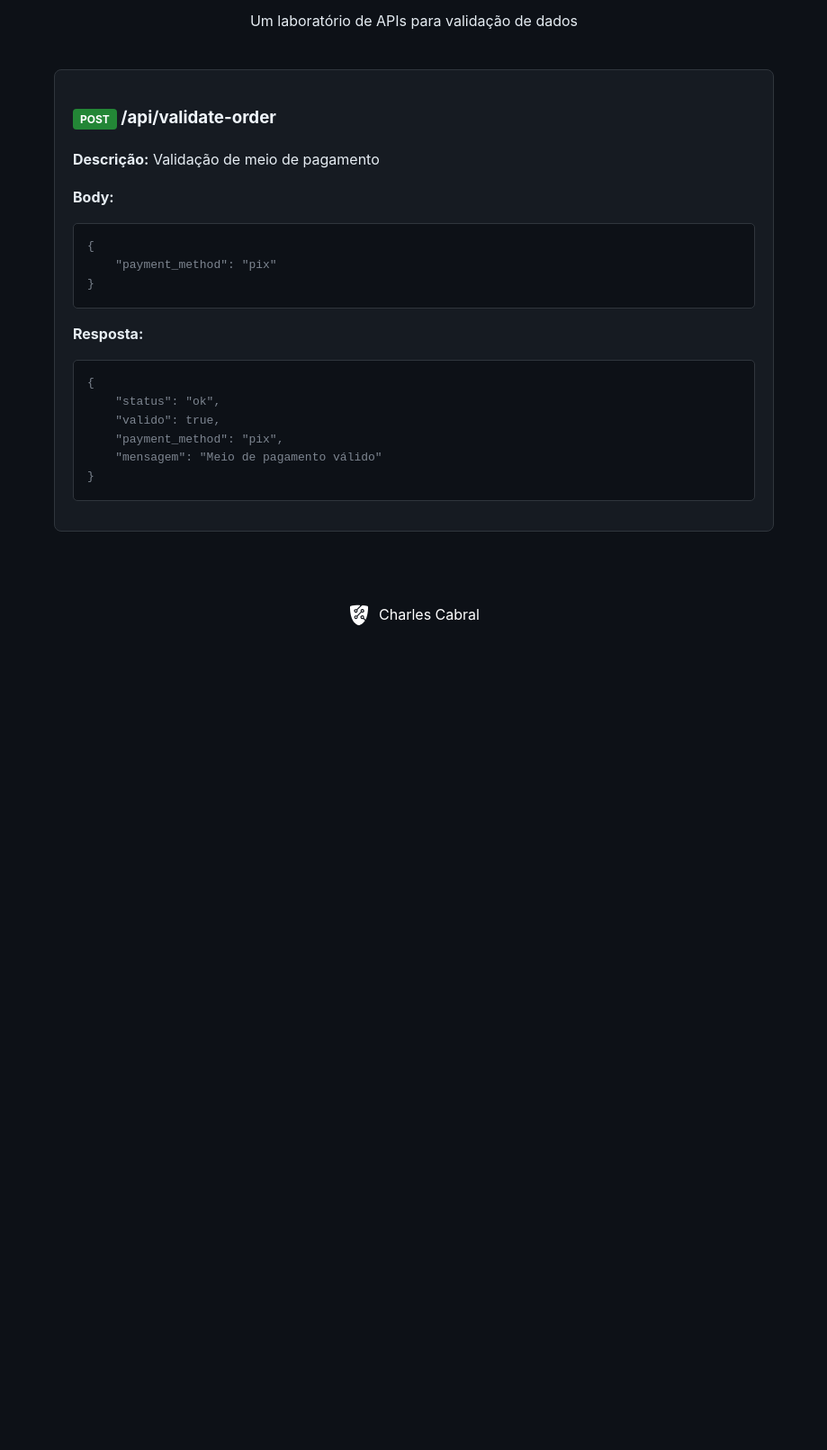
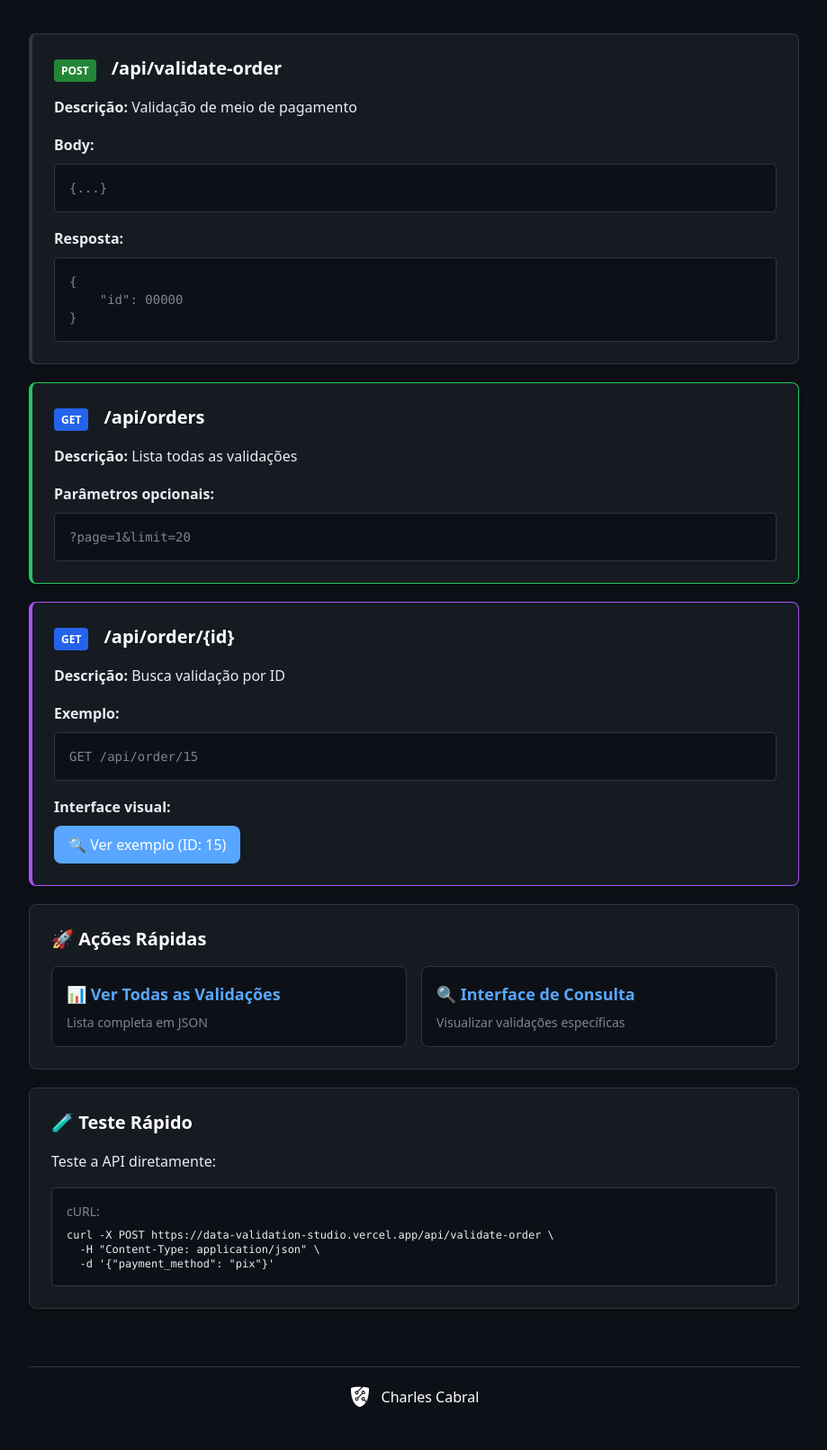
Before and after one commit to charlescabral/charles-api-studio, a website: page public/index.html in a window 1280 px wide. Shown: the part 123-1735 px from the top of the page at 90% size, without its empty margins (180-1099 px from the left). Before the commit the page ends 866 px from the top, so only its background shows below. Drawn offline with nearby package versions, Linux system fonts and the light colour scheme.

Commit message:
fix headers

```diff
--- a/public/index.html
+++ b/public/index.html
@@ -4,90 +4,144 @@
     <meta charset="UTF-8">
     <meta name="viewport" content="width=device-width, initial-scale=1.0">
     <title>Data Validation Studio</title>
-    <style>
-        body {
-            font-family: -apple-system, BlinkMacSystemFont, 'Segoe UI', Roboto, sans-serif;
-            max-width: 800px;
-            margin: 0 auto;
-            padding: 40px 20px;
-            line-height: 1.6;
-            background-color: #0d1117;
-            color: #e6edf3;
+    <script src="https://cdn.tailwindcss.com"></script>
+    <script>
+        tailwind.config = {
+            darkMode: 'class',
+            theme: {
+                extend: {
+                    colors: {
+                        github: {
+                            bg: '#0d1117',
+                            surface: '#161b22',
+                            border: '#30363d',
+                            text: '#e6edf3',
+                            muted: '#7d8590',
+                            accent: '#58a6ff',
+                            success: '#238636'
                         }
-        .header { text-align: center; margin-bottom: 40px; }
-        .endpoint {
-            background: #161b22;
-            padding: 20px;
-            margin: 20px 0;
-            border-radius: 8px;
-            border-left: 4px solid #58a6ff;
-            border: 1px solid #30363d;
                     }
-        .method {
-            background: #238636;
-            color: white;
-            padding: 4px 8px;
-            border-radius: 4px;
-            font-size: 12px;
-            font-weight: bold;
                 }
-        pre {
-            background: #0d1117;
-            padding: 15px;
-            border-radius: 5px;
-            overflow-x: auto;
-            border: 1px solid #30363d;
-            color: #7d8590;
             }
-        h1 { color: #f0f6fc; }
-        h2 { color: #f0f6fc; }
-        h3 { color: #f0f6fc; }
-        .footer {
-            text-align: center;
-            margin-top: 60px;
-            padding-top: 20px;
         }
-        .footer a {
-            color: #58a6ff;
-            text-decoration: none;
-            display: inline-flex;
-            align-items: center;
-            gap: 10px;
-            transition: opacity 0.2s;
-        }
-        .footer a:hover {
-            opacity: 0.8;
-        }
-        .charles-c-gjVWlT {
-            fill: #58a6ff;
-        }
-    </style>
+    </script>
 </head>
-<body>
-    <div class="header">
-        <h1>🛡️ Data Validation Studio</h1>
-        <p>Um laboratório de APIs para validação de dados</p>
+<body class="bg-github-bg text-github-text font-sans leading-relaxed">
+    <div class="max-w-4xl mx-auto px-5 py-10">
+        <!-- Header -->
+        <div class="text-center mb-10">
+            <h1 class="text-4xl font-bold text-white mb-3">🛡️ Data Validation Studio</h1>
+            <p class="text-lg text-github-muted">Um laboratório de APIs para validação de dados</p>
         </div>
 
-    <div class="endpoint">
-        <h3><span class="method">POST</span> /api/validate-order</h3>
-        <p><strong>Descrição:</strong> Validação de meio de pagamento</p>
-        <p><strong>Body:</strong></p>
-        <pre>{
-    "payment_method": "pix"
-}</pre>
-        <p><strong>Resposta:</strong></p>
-        <pre>{
-    "status": "ok",
-    "valido": true,
-    "payment_method": "pix",
-    "mensagem": "Meio de pagamento válido"
+        <!-- Endpoint Card -->
+        <div class="bg-github-surface p-6 my-5 rounded-lg border-l-4 border-github-accent border border-github-border shadow-lg">
+            <h3 class="text-xl font-semibold text-white mb-4">
+                <span class="bg-github-success text-white px-2 py-1 rounded text-xs font-bold mr-3">POST</span>
+                /api/validate-order
+            </h3>
+
+            <div class="space-y-4">
+                <div>
+                    <p class="text-github-text"><strong>Descrição:</strong> Validação de meio de pagamento</p>
+                </div>
+
+                <div>
+                    <p class="text-github-text font-semibold mb-2">Body:</p>
+                    <pre class="bg-github-bg p-4 rounded border border-github-border overflow-x-auto text-github-muted text-sm">{...}</pre>
+                </div>
+
+                <div>
+                    <p class="text-github-text font-semibold mb-2">Resposta:</p>
+                    <pre class="bg-github-bg p-4 rounded border border-github-border overflow-x-auto text-github-muted text-sm">
+{
+    "id": 00000
 }</pre>
                 </div>
+            </div>
+        </div>
 
-    <div class="footer">
-        <a href="https://charlescabral.com" target="_blank" style="color: white">
-            <svg xmlns="http://www.w3.org/2000/svg" class="charles-c-PJLV" viewBox="0 0 100 100" width="24" height="24">
+        <!-- Additional Endpoints -->
+        <div class="bg-github-surface p-6 my-5 rounded-lg border-l-4 border-green-500 border border-github-border shadow-lg">
+            <h3 class="text-xl font-semibold text-white mb-4">
+                <span class="bg-blue-600 text-white px-2 py-1 rounded text-xs font-bold mr-3">GET</span>
+                /api/orders
+            </h3>
+
+            <div class="space-y-4">
+                <div>
+                    <p class="text-github-text"><strong>Descrição:</strong> Lista todas as validações</p>
+                </div>
+
+                <div>
+                    <p class="text-github-text font-semibold mb-2">Parâmetros opcionais:</p>
+                    <pre class="bg-github-bg p-4 rounded border border-github-border overflow-x-auto text-github-muted text-sm">?page=1&limit=20</pre>
+                </div>
+            </div>
+        </div>
+
+        <div class="bg-github-surface p-6 my-5 rounded-lg border-l-4 border-purple-500 border border-github-border shadow-lg">
+            <h3 class="text-xl font-semibold text-white mb-4">
+                <span class="bg-blue-600 text-white px-2 py-1 rounded text-xs font-bold mr-3">GET</span>
+                /api/order/{id}
+            </h3>
+
+            <div class="space-y-4">
+                <div>
+                    <p class="text-github-text"><strong>Descrição:</strong> Busca validação por ID</p>
+                </div>
+
+                <div>
+                    <p class="text-github-text font-semibold mb-2">Exemplo:</p>
+                    <pre class="bg-github-bg p-4 rounded border border-github-border overflow-x-auto text-github-muted text-sm">GET /api/order/15</pre>
+                </div>
+
+                <div>
+                    <p class="text-github-text font-semibold mb-2">Interface visual:</p>
+                    <a href="/details.html?id=15" class="inline-block bg-github-accent text-white px-4 py-2 rounded-lg hover:bg-blue-600 transition-colors">
+                        🔍 Ver exemplo (ID: 15)
+                    </a>
+                </div>
+            </div>
+        </div>
+
+        <!-- Quick Actions -->
+        <div class="bg-github-surface p-6 my-5 rounded-lg border border-github-border shadow-lg">
+            <h3 class="text-xl font-semibold text-white mb-4">🚀 Ações Rápidas</h3>
+
+            <div class="grid grid-cols-1 md:grid-cols-2 gap-4">
+                <a href="/api/validations" target="_blank" class="block bg-github-bg border border-github-border p-4 rounded-lg hover:bg-github-border transition-colors">
+                    <div class="text-lg font-semibold text-github-accent mb-2">📊 Ver Todas as Validações</div>
+                    <div class="text-sm text-github-muted">Lista completa em JSON</div>
+                </a>
+
+                <a href="/details.html" class="block bg-github-bg border border-github-border p-4 rounded-lg hover:bg-github-border transition-colors">
+                    <div class="text-lg font-semibold text-github-accent mb-2">🔍 Interface de Consulta</div>
+                    <div class="text-sm text-github-muted">Visualizar validações específicas</div>
+                </a>
+            </div>
+        </div>
+
+        <!-- Test Section -->
+        <div class="bg-github-surface p-6 my-5 rounded-lg border border-github-border shadow-lg">
+            <h3 class="text-xl font-semibold text-white mb-4">🧪 Teste Rápido</h3>
+
+            <div class="space-y-4">
+                <p class="text-github-text">Teste a API diretamente:</p>
+
+                <div class="bg-github-bg p-4 rounded border border-github-border">
+                    <p class="text-sm text-github-muted mb-2">cURL:</p>
+                    <pre class="text-xs text-github-text overflow-x-auto">curl -X POST https://data-validation-studio.vercel.app/api/validate-order \
+  -H "Content-Type: application/json" \
+  -d '{"payment_method": "pix"}'</pre>
+                </div>
+            </div>
+        </div>
+
+        <!-- Footer -->
+        <div class="text-center mt-16 pt-5 border-t border-github-border">
+            <a href="https://charlescabral.com" target="_blank" class="inline-flex items-center gap-3 text-white hover:opacity-80 transition-opacity">
+                <svg xmlns="http://www.w3.org/2000/svg" viewBox="0 0 100 100" width="24" height="24">
                     <path fill="white" d="M35.81,55.34A3.66,3.66,0,1,0,39.47,59,3.66,3.66,0,0,0,35.81,55.34Z"></path>
                     <path fill="white" d="M31.67,29.59a3.66,3.66,0,1,0,3.66-3.66A3.66,3.66,0,0,0,31.67,29.59Z"></path>
                     <path fill="white" d="M65.3,25.85A3.66,3.66,0,1,0,69,29.51,3.66,3.66,0,0,0,65.3,25.85Z"></path>
@@ -97,5 +151,6 @@
                 Charles Cabral
             </a>
         </div>
+    </div>
 </body>
 </html>
```
Also changed, not shown: public/order.html (+56 -77 lines). Lines whose indentation alone changed are shown as unchanged.
